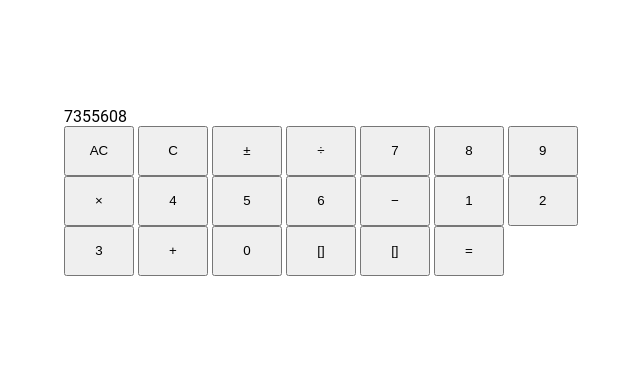
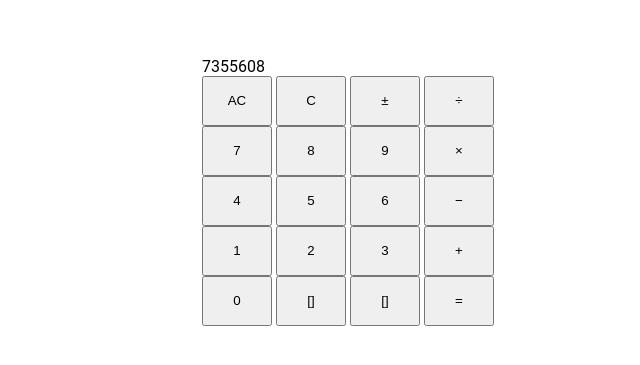
Before and after one commit to drrckchng/Javascript-Calculator, a plain HTML site: page index.html in a window 1280 px wide. Shown: the part 209-574 px from the top of the page, without its empty margins (288-928 px from the left). Drawn offline with Linux system fonts and the light colour scheme.

Commit message:
Change calculator width from viewport width to fixed pixel

```diff
--- a/style.css
+++ b/style.css
@@ -15,7 +15,7 @@ body {
 }
 
 #calculator-wrapper {
-    width:45vw;
+    width:300px;
 }
 
 #calc-buttons button {
```
